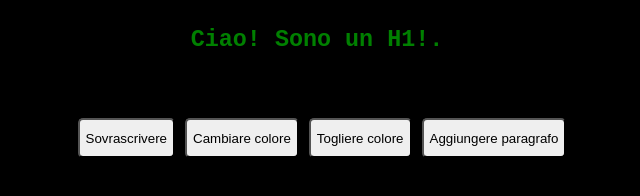
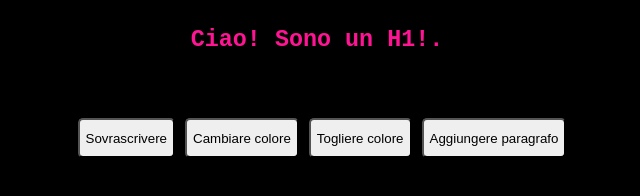
Before and after one commit to Bambace/testjs, a plain HTML site: page index.html in a window 1280 px wide. Both pictures are taken after a click on the button "Cambiare colore". Shown: the whole page, without its empty margins (323-963 px from the left). Drawn offline with Linux system fonts and the light colour scheme.

Commit message:
change button color

```diff
--- a/index.js
+++ b/index.js
@@ -19,10 +19,10 @@ function sovrascrivere(){
 };
 
 function aggiungere(){
-    h1.style.color="green";
+    h1.className='nuovocolore';
 };
 function togliere(){
-    h1.style.color="";
+    h1.className="";
 };
 function aggiungeP(){
     nP.innerHTML="Questo e un paragrafo  fatto in JavaScript"
--- a/style.css
+++ b/style.css
@@ -3,6 +3,9 @@ body{
     font-family: monospace;
     font-size: larger;
 
+}
+.nuovocolore{
+    color: deeppink;
 }
 p{
     color: white;
```
